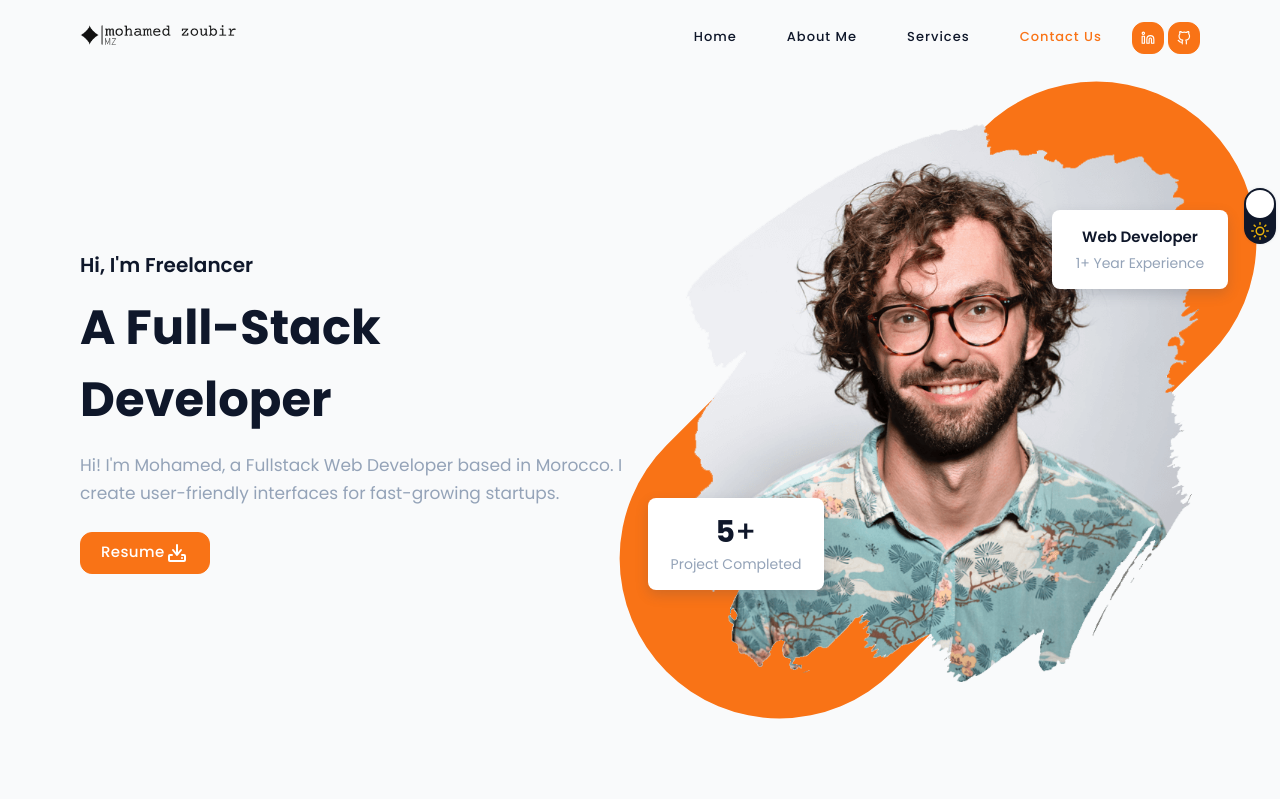
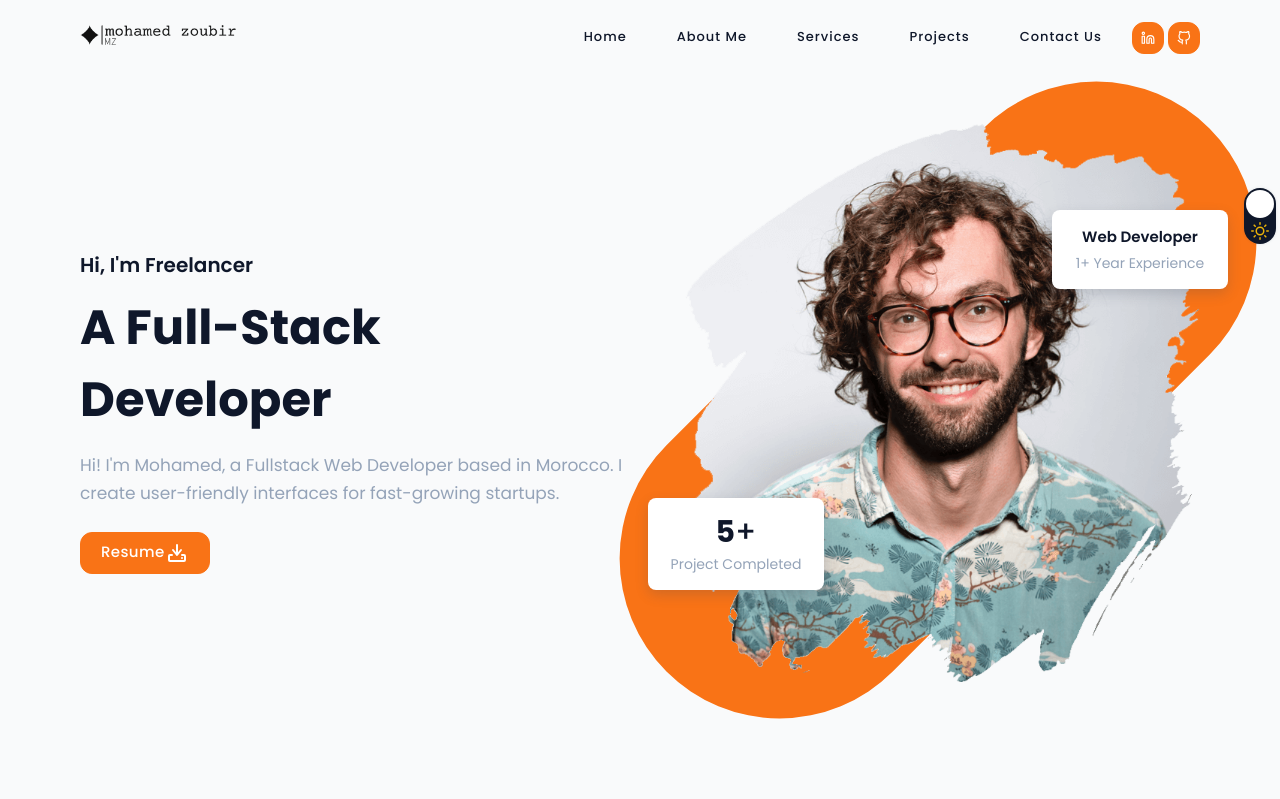
Before and after one commit to mdzoubir/portfolio, a Django app: page / in a window 1280 px wide. Shown: the top 799 px of the page. Run offline with Django 5.2, Linux system fonts and the light colour scheme.

Commit message:
adding new

```diff
--- a/main/templates/main/includes/base.html
+++ b/main/templates/main/includes/base.html
@@ -17,7 +17,7 @@
     <!-- Main Css -->
     <link href="{% static 'main/libs/@mdi/font/css/materialdesignicons.min.css' %}" rel="stylesheet" type="text/css'">
     <link rel="stylesheet" href="{% static 'main/css/tailwind.css' %}">
-
+    {% block style %}{% endblock %}
 </head>
 
 <body class="font-poppins text-[15px] text-slate-900 dark:text-white dark:bg-slate-900">
@@ -51,5 +51,6 @@
 <script src="{% static 'main/js/plugins.init.js' %}"></script>
 <script src="{% static 'main/js/app.js' %}"></script>
 <!-- JAVASCRIPTS -->
+{% block script %}{% endblock %}
 </body>
 </html>
--- a/main/templates/main/includes/navbar.html
+++ b/main/templates/main/includes/navbar.html
@@ -37,10 +37,11 @@
         <div id="navigation">
             <!-- Navigation Menu-->
             <ul class="navigation-menu justify-end">
-                <li><a href="{% url 'main:home' %}" class="sub-menu-item">Home</a></li>
-                <li><a href="" class="sub-menu-item">About Me</a></li>
-                <li><a href="" class="sub-menu-item">Services </a></li>
-                <li><a href="" class="sub-menu-item">Contact Us</a></li>
+                <li><a href="#home" class="sub-menu-item">Home</a></li>
+                <li><a href="#about" class="sub-menu-item">About Me</a></li>
+                <li><a href="#service" class="sub-menu-item">Services </a></li>
+                <li><a href="#projects" class="sub-menu-item">Projects </a></li>
+                <li><a href="#contact" class="sub-menu-item">Contact Us</a></li>
             </ul>
         </div>
     </div>
--- a/main/templates/main/index.html
+++ b/main/templates/main/index.html
@@ -1,9 +1,17 @@
 {% extends 'main/includes/base.html' %}
 {% load static %}
+{% block style %}
+    <style>
+        html {
+            scroll-behavior: smooth;
+        }
+    </style>
+{% endblock %}
 {% block content %}
 
     <!-- Start Hero -->
-    <section class="relative overflow-hidden md:flex md:h-screen py-36 items-center bg-gray-50 dark:bg-slate-800">
+    <section id="home"
+             class="relative overflow-hidden md:flex md:h-screen py-36 items-center bg-gray-50 dark:bg-slate-800">
         <div class="container relative">
             <div class="grid md:grid-cols-2 grid-cols-1 items-center gap-6">
                 <div class="">
@@ -57,7 +65,7 @@
     <!-- End Hero -->
 
     <!-- Start -->
-    <section class="relative overflow-hidden md:py-24 py-16">
+    <section id="about" class="relative overflow-hidden md:py-24 py-16">
         <div class="container relative md:pb-24 pb-16">
             <div class="grid md:grid-cols-12 grid-cols-1 items-center gap-6">
                 <div class="lg:col-span-5 md:col-span-6">
@@ -131,13 +139,11 @@
                         </div>
                     </div>
                 </div>
-
-
             </div>
             <!--grid-->
         </div><!--end container-->
 
-        <div class="container relative md:mt-24 mt-16">
+        <div id="service" class="container relative md:mt-24 mt-16">
             <div class="grid grid-cols-1 pb-6 text-center">
                 <h3 class="mb-6 md:text-2xl text-xl font-medium">What I do</h3>
                 <p class="text-slate-400 dark:text-white/60 max-w-xl mx-auto">
@@ -268,7 +274,7 @@
         </div>
 
 
-        <div class="container relative md:mt-24 mt-16">
+        <div id="projects" class="container relative md:mt-24 mt-16">
             <div class="grid grid-cols-1 pb-6 text-center">
                 <h3 class="mb-6 md:text-2xl text-xl font-medium">My Projects</h3>
 
@@ -304,15 +310,19 @@
                 <div class="lg:w-1/4 md:w-1/3 p-3 picture-item" data-groups='["backend", "frontend"]'>
                     <div class="group relative block rounded-xl duration-700 ease-in-out">
                         <div class="relative overflow-hidden rounded-xl">
-                            <a target="_blank" href="https://recipes-food-git-main-fatimaezzahras-projects.vercel.app/" class="lightbox">
+                            <a target="_blank" href="https://recipes-food-git-main-fatimaezzahras-projects.vercel.app/"
+                               class="lightbox">
                                 <img src="{% static 'main/projects/recieps.jpeg' %}" class="rounded-xl" alt="">
                             </a>
                         </div>
                         <div class="content duration-700 ease-in-out">
                             <div class="bg-white dark:bg-slate-900 p-4 rounded-xl absolute z-10 bottom-3 start-3 duration-700 ease-in-out scale-0 group-hover:scale-100">
-                                <a href="https://recipes-food-git-main-fatimaezzahras-projects.vercel.app/" target="_blank"
-                                   class="h6 text-[15px] font-medium hover:text-orange-500 duration-500 ease-in-out">Recipes Dashboard</a>
-                                <p><a target="_blank" href="https://github.com/Fatima-Ezzahra-Zahid/recipes_food" class="text-slate-400 dark:text-white/60 mb-0">Git hub</a></p>
+                                <a href="https://recipes-food-git-main-fatimaezzahras-projects.vercel.app/"
+                                   target="_blank"
+                                   class="h6 text-[15px] font-medium hover:text-orange-500 duration-500 ease-in-out">Recipes
+                                    Dashboard</a>
+                                <p><a target="_blank" href="https://github.com/Fatima-Ezzahra-Zahid/recipes_food"
+                                      class="text-slate-400 dark:text-white/60 mb-0">Git hub</a></p>
                             </div>
                         </div>
                     </div>
@@ -327,8 +337,10 @@
                         <div class="content duration-700 ease-in-out">
                             <div class="bg-white dark:bg-slate-900 p-4 rounded-xl absolute z-10 bottom-3 start-3 duration-700 ease-in-out scale-0 group-hover:scale-100">
                                 <a href="https://github.com/mdzoubir/diidasko" target="_blank"
-                                   class="h6 text-[15px] font-medium hover:text-orange-500 duration-500 ease-in-out">School APi</a>
-                                <p><a target="_blank" href="https://github.com/mdzoubir/diidasko" class="text-slate-400 dark:text-white/60 mb-0">Git hub</a></p>
+                                   class="h6 text-[15px] font-medium hover:text-orange-500 duration-500 ease-in-out">School
+                                    APi</a>
+                                <p><a target="_blank" href="https://github.com/mdzoubir/diidasko"
+                                      class="text-slate-400 dark:text-white/60 mb-0">Git hub</a></p>
                             </div>
                         </div>
                     </div>
@@ -352,10 +364,7 @@
             </div>
         </div><!--end container-->
 
-
-
-
-        <div class="container relative md:mt-24 mt-16">
+        <div id="contact" class="container relative md:mt-24 mt-16">
             <div class="grid md:grid-cols-2 grid-cols-1 items-center gap-[30px]">
                 <img src="{% static 'main/images/contact.svg' %}" alt="">
 
@@ -409,8 +418,6 @@
     </section><!--end section-->
     <!-- End -->
 
-
-
     <!-- Back to top -->
     <a href="#" onclick="topFunction()" id="back-to-top"
        class="back-to-top fixed hidden text-lg rounded-xl z-10 bottom-5 end-5 h-8 w-8 text-center bg-orange-500 hover:bg-orange-600 text-white leading-9 justify-center items-center duration-500"><i
@@ -431,3 +438,7 @@
     </div>
     <!-- Switcher -->
 {% endblock %}
+
+{% block script %}
+    <script></script>
+{% endblock %}
```
